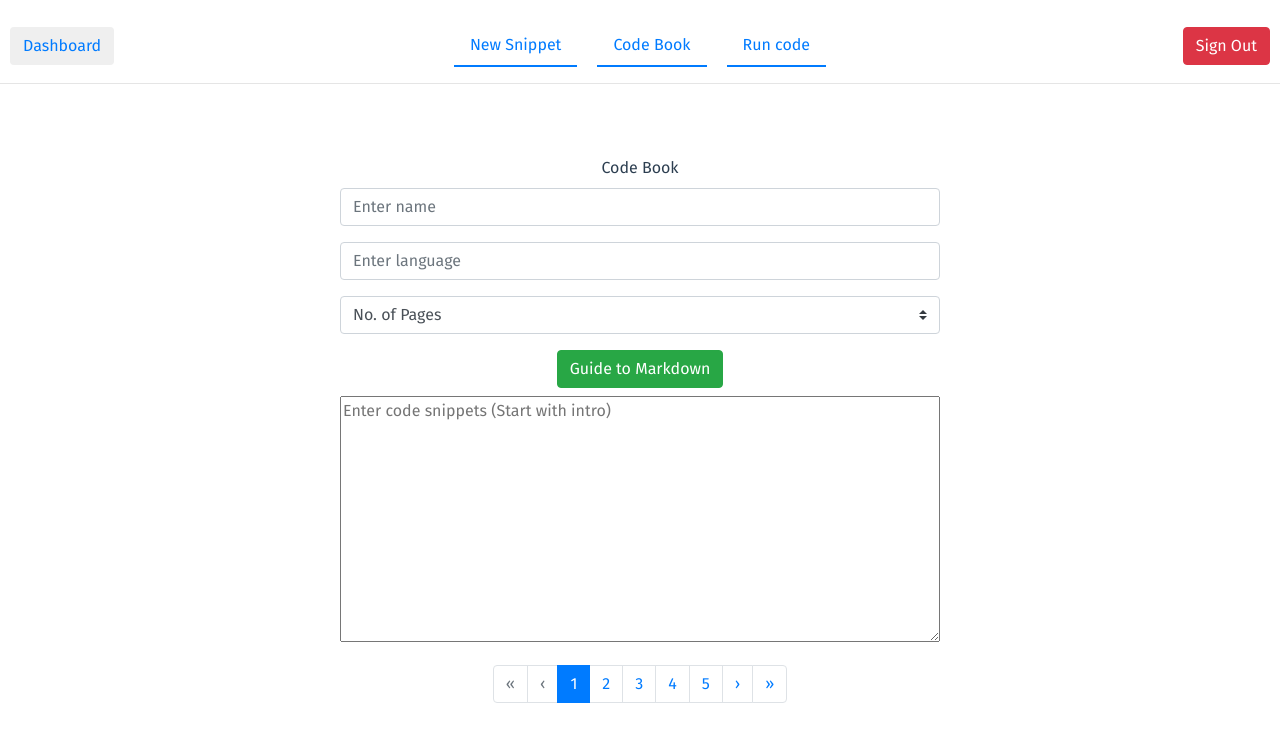
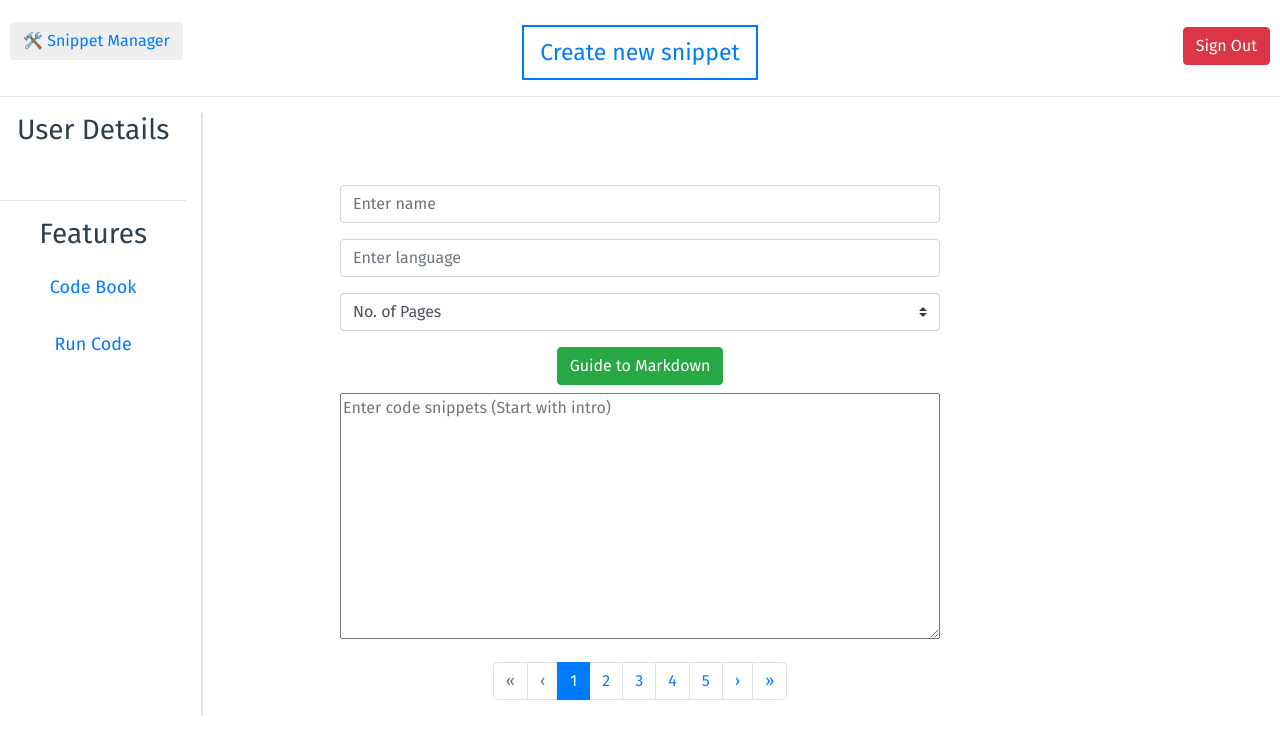
Before and after one commit to meetzaveri/snippet-manager, a Vue app: page /code-book in a window 1280 px wide. Shown: the top 754 px of the page. Built offline with nearby package versions, Linux system fonts and the light colour scheme; sample sign-in values are in the browser's storage; what vue-toasted would draw is missing.

Commit message:
Completed SnippetList view, Updated Home page and replaced it with dashboard

```diff
--- a/package.json
+++ b/package.json
@@ -14,6 +14,7 @@
     "bootstrap-vue": "^2.0.0-rc.2",
     "epic-spinners": "^1.0.3",
     "font-awesome": "^4.7.0",
+    "moment": "^2.22.1",
     "showdown": "^1.8.6",
     "simple-line-icons": "^2.4.1",
     "vee-validate": "^2.0.9",
--- a/src/App.vue
+++ b/src/App.vue
@@ -1,35 +1,79 @@
 <template>
   <div id="app" style="margin-top: 0.5rem;">
+    <b-btn variant="custom" class="home" ><router-link class="custom-text-class" to="/">🛠️ Snippet Manager</router-link></b-btn>
 
-    <b-nav v-if="isLoggedIn" class="custom-b-nav">
+    <!-- In case if user is logged in -->
+    <div v-if="isLoggedIn">
+      <b-nav class="custom-b-nav">
 
-      <b-btn variant="custom" class="home"><router-link to="/"> Dashboard</router-link></b-btn>
         <b-nav-item v-for="(nav,id) in navList" :key="id" :class="nav.nav_class" :to="nav.home_uri">{{nav.home_title}}</b-nav-item>
+
+
         <b-btn class="sign-out" variant="danger" @click="signOut()">Sign Out</b-btn>
       </b-nav>
 
-    <b-nav v-else class="custom-b-nav">
+      <hr />
+
+      <b-row>
+        <b-col cols="2" class="sidebar">
+          <div class="sidebar-feature">
+            <h3>User Details</h3>
+            <div class="sidebar-item">
+              <span class="item-text">{{email}}</span>
+            </div>
+          </div>
+          <hr />
+          <div class="sidebar-feature">
+            <h3>Features</h3>
+
+            <div class="sidebar-item">
+              <router-link class="item-text" to="/code-book">
+                 <span > Code Book </span>
+              </router-link>
+            </div>
+
+            <div class="sidebar-item">
+              <router-link  class="item-text" to="/run-code">
+                 <span > Run Code</span>
+              </router-link>
+            </div>
+          </div>
+        </b-col>
+
+        <b-col cols="8" class="right-container" style="margin-top: 4.5rem;">
+          <router-view/>
+        </b-col>
+      </b-row>
+
+    </div>
+
+    <!-- In case if user is not logged in -->
+    <div v-else>
+      <b-nav  class="custom-b-nav">
         <b-nav-item v-for="(nav,id) in beforeLoginNav" :key="id" :class="nav.nav_class" @click="changeClass(id)" :to="nav.home_uri">{{nav.home_title}}</b-nav-item>
+
       </b-nav>
-
       <hr />
+      <div>
         <div class="" style="margin-top: 4.5rem;">
           <router-view/>
+        </div>
+      </div>
     </div>
   </div>
 </template>
 
 <script>
+import moment from 'moment';
 
 export default {
   name: 'App',
   data (){
     return{
       isLoggedIn : this.$store.state.userLoggedIn,
+      email : localStorage.getItem('email'),
       navList : [
-        {home_uri:'/new-snippet',home_title:'New Snippet',nav_class : 'custom-nav'},
-        {home_uri:'/code-book',home_title:'Code Book',nav_class : 'custom-nav' },
-        {home_uri:'/run-code',home_title:'Run code',nav_class : 'custom-nav' },],
+        {home_uri:'/new-snippet',home_title:'Create new snippet',nav_class : 'custom-nav'},],
       beforeLoginNav : [
         {home_uri:'/register',home_title:'Sign Up',nav_class : 'custom-nav' },
         ],
@@ -43,6 +87,7 @@ export default {
     } else{
       this.isLoggedIn = false;
     }
+    console.log('Date',moment().format('L'));
   },
   updated(){
     var token = localStorage.getItem('token');
@@ -89,7 +134,8 @@ export default {
   margin: 25px 0;
 }
 .custom-nav{
-  border-bottom : 2px solid  rgb(0, 123, 255);
+  border : 2px solid  rgb(0, 123, 255);
+  font-size: 23px;
   margin : 0px 10px;
 }
 .custom-nav .active{
@@ -110,6 +156,10 @@ export default {
   position: absolute;
   top:2px;
   left: 10px;
-  margin-top: 25px;
+  margin-top: 20px;
+  font-size: 28px;
+  text-decoration: none
 }
+
+
 </style>
--- a/src/api/api.js
+++ b/src/api/api.js
@@ -2,6 +2,7 @@ const APIS = {
   getCodes : 'http://localhost:8000/codes',
   runCode : 'http://localhost:8000/run-code',
   login :'http://localhost:8000/login',
+  register : 'http://localhost:8000/createuser',
   getLanguageList : 'https://api.judge0.com/languages'
 }
 
--- /dev/null
+++ b/src/assets/css/sidebar.css
@@ -0,0 +1,17 @@
+.custom-text-class{
+  text-decoration: none !important;
+}
+
+.sidebar{
+  border-right: 2px solid rgb(222, 226, 230);
+}
+
+.sidebar .sidebar-feature .sidebar-item{
+ padding: 15px 5px;
+ font-size: 18px;
+}
+
+.sidebar .sidebar-feature .sidebar-item .item-text{
+
+  text-decoration: none
+}
--- a/src/components/codeBook.vue
+++ b/src/components/codeBook.vue
@@ -2,7 +2,7 @@
   <div class="flex-box" >
     <b-form >
       <b-form-group id="exampleInputGroup1"
-                    label="Code Book"
+                    label=""
                     label-for="exampleInput1">
         <b-form-input id="exampleInput1"
         class="mb-3"
--- a/src/components/runCode.vue
+++ b/src/components/runCode.vue
@@ -2,7 +2,7 @@
   <div class="flex-box">
     <b-form >
         <b-form-group id="exampleInputGroup1"
-                    label="Execute Code"
+                    label=""
                     label-for="exampleInput1">
         <b-form-select v-model="language" >
             <option :value="null">Select Language</option>
@@ -37,7 +37,6 @@ export default {
       code : null,
       afterCompileClass : 'custom',
       title: '',
-      language : '',
       outputIsReady : false,
       realOutput : '',
       show: true,
--- a/src/components/snipList.vue
+++ b/src/components/snipList.vue
@@ -5,7 +5,7 @@
       <lg-loader></lg-loader>
     </div>
     <div v-else>
-        <h4> Find Snippets </h4>
+      <!-- <h4> Find Snippets </h4>
       <b-row >
         <b-col md="6" class="custom-table-search-row">
           <b-form-group horizontal label="Search" class="mb-0" >
@@ -15,24 +15,9 @@
             </b-input-group>
           </b-form-group>
         </b-col>
-      <!-- <b-col md="6" class="my-1">
-        <b-form-group horizontal label="Sort" class="mb-0">
-          <b-input-group>
-            <b-form-select v-model="sortBy" :options="sortOptions">
-              <option slot="first" :value="null">-- none --</option>
-            </b-form-select>
-            <b-input-group-button>
-              <b-form-select :disabled="!sortBy" v-model="sortDesc">
-                <option :value="false">Asc</option>
-                <option :value="true">Desc</option>
-              </b-form-select>
-            </b-input-group-button>
-          </b-input-group>
-        </b-form-group>
-      </b-col> -->
-    </b-row>
+      </b-row> -->
     <!-- Main table element -->
-    <b-row>
+      <!-- <b-row>
         <b-col style="padding:10px">
 
         </b-col>
@@ -54,7 +39,7 @@
         <template slot="language" slot-scope="row">{{row.value}}</template>
 
         <template slot="actions" slot-scope="row">
-        <!-- We use @click.stop here to prevent a 'row-clicked' event from also happening -->
+
           <b-button size="sm" :variant="buttons.primary" @click.stop="info(row.item, row.index, $event.target)" class="mr-1">
             Open
           </b-button>
@@ -69,12 +54,40 @@
             </ul>
           </b-card>
         </template>
-    </b-table>
+      </b-table> -->
+
+      <div v-for="(item,index) in items" :key="index">
+        <b-card-group class="custom-card-design" deck>
+            <b-card :header="item.name"
+                    header-tag="header"
+                    footer="Card Footer"
+                    footer-tag="footer"
+                    >
+
+                <div v-html="item.content"></div>
+
+                <div slot="footer">
+                    <b-row>
+                      <b-col cols="4">
+                        Date created : {{item.timestamp}}
+                      </b-col>
+                      <b-col cols="4">
+                        Language : {{item.language}}
+                      </b-col>
+                      <b-col cols="4">
+                        Type : {{item.type}}
+                      </b-col>
+                    </b-row>
+                </div>
+            </b-card>
+
+        </b-card-group>
+      </div>
     </div>
 
 
      <b-modal id="modalInfo" size="lg" ref="modalInfo" @hide="resetModal" :body-text-variant="modalInfo.item.department" :title="modalInfo.title" ok-only>
-        <!-- <pre>Title - {{ modalAddItems.title }}</pre> -->
+
         <div v-if="typeof(modalInfo.item.content) === 'object'">
           <div v-if="inBox === undefined || inBox === '' || inBox === null">
             No Content
@@ -93,11 +106,13 @@
         <div slot="modal-footer" class="w-100">
           <b-row>
               <b-col class="text-center">
-                    <!-- <b-button :disabled="disabled" variant="success" @click="addnewItem" >Save</b-button> -->
+
               </b-col>
           </b-row>
         </div>
       </b-modal>
+
+
 
   </b-container>
 </template>
@@ -230,4 +245,8 @@ h4{
     max-width: 75%;
     margin-left: 12.5%;
 }
+
+.custom-card-design{
+  padding: 10px 10px;
+}
 </style>
--- a/src/components/snippetForm.vue
+++ b/src/components/snippetForm.vue
@@ -11,13 +11,14 @@
                       required
                       placeholder="Enter name">
         </b-form-input>
-        <b-form-input id="exampleInput2"
-        class="mb-3"
-                      type="text"
-                      v-model="language"
-                      required
-                      placeholder="Enter language">
-        </b-form-input>
+
+        <b-form-select v-model="language" >
+            <option :value="null">Select Language</option>
+            <optgroup label="Languages" >
+                <option v-for="language in languageList" :key="language.id" :value="language.id">{{language.name}}</option>
+            </optgroup>
+        </b-form-select>
+
       </b-form-group>
       <label><b-btn id="popoverButton-sync" variant="success">Guide to Markdown</b-btn></label>
        <b-form-group class="mb-3">
@@ -43,13 +44,15 @@
 <script>
 import API,{ ApiCall } from '../api/api';
 import showdown from 'showdown';
+import moment from 'moment'
 
 export default {
   data () {
     return {
       code : '',
       title: '',
-      language : '',
+      languageList : [],
+      language : null,
       form: {
         email: '',
         title: '',
@@ -64,14 +67,34 @@ export default {
       show: true
     }
   },
+  mounted () {
+      ApiCall(API.getLanguageList,'GET')
+      .then((response) => {
+        this.languageList = response;
+      })
+  },
   methods: {
     onSubmit () {
       let converter = new showdown.Converter();
       var name = this.title;
       var content = this.code;
-      var language = this.language;
+      var list = this.languageList;
+      var languageId = this.language;
+      var language = null;
+      list.find((item,index)=>{
+        if(index === languageId){
+          language = item.name;
+          console.log(language)
+        }
+
+      })
+
       var fileType = 'single';
-      ApiCall(API.getCodes,'POST',{name,content,language,fileType})
+      var token = localStorage.getItem('token');
+      ApiCall(API.getCodes,'POST',{name,content,language,fileType},{
+        'Content-Type': 'application/json',
+        'Authorization': 'Bearer ' + token
+      })
       .then((response) => {
         console.log('Response',response);
         this.$toasted.show('Submitted successfully');
--- a/src/main.js
+++ b/src/main.js
@@ -8,6 +8,7 @@ import BootstrapVue from 'bootstrap-vue';
 import 'bootstrap/dist/css/bootstrap.css';
 import 'bootstrap-vue/dist/bootstrap-vue.css';
 import 'simple-line-icons/css/simple-line-icons.css';
+import './assets/css/sidebar.css';
 import { store } from './store/index';
 import Toasted from 'vue-toasted';
 import VeeValidate from 'vee-validate';
--- a/src/pages/register.vue
+++ b/src/pages/register.vue
@@ -47,6 +47,7 @@
 </template>
 
 <script>
+import API,{ApiCall} from '../api/api'
 
 export default {
   name: 'Login',
@@ -75,9 +76,11 @@ export default {
       this.$validator.validateAll().then((result) => {
         if (result) {
             // Login API to verify user's email and password and perform actual login action
-          signUp(userData.email,userData.password,userData.name).then((data) =>{
+          ApiCall(API.register,'POST',{name:userData.name,password:userData.password,email:userData.email},
+          ).then((data) =>{
             console.log('Data:',data);
             this.$toasted.show( data.message);
+            this.$router.push('/login');
           })
           .catch((err) => {
             console.log('err:',err)
```
Also changed, not shown: 1 other file (tests, documents, lock files or other folders). Lines whose indentation alone changed are shown as unchanged.
